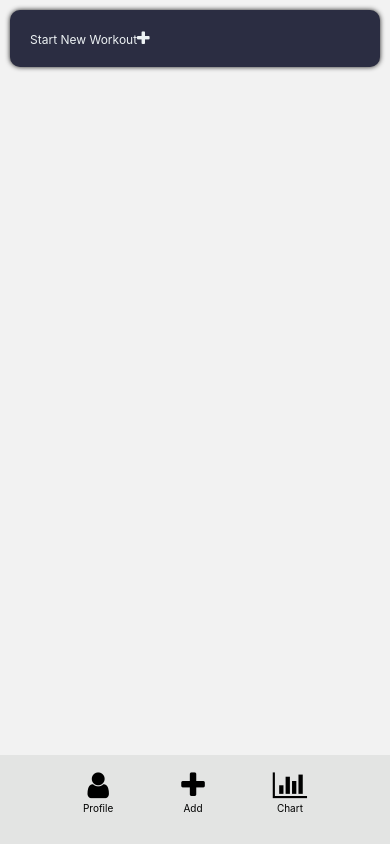
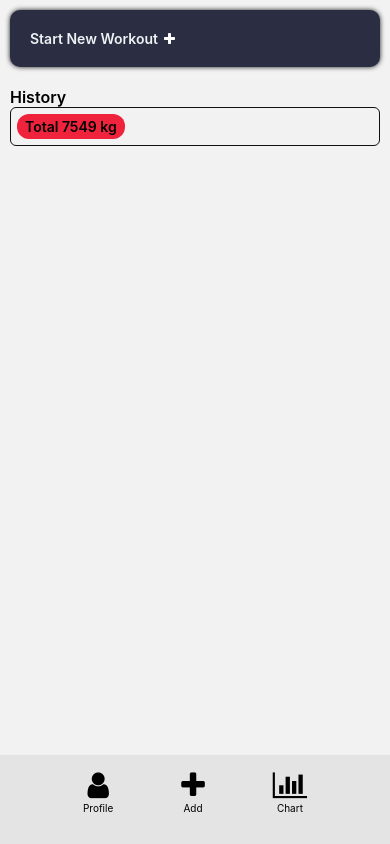
Before and after one commit to pluvio72/UpLifting, a React Native app: screen / in a window 390 px wide. Built offline with nearby package versions, Linux system fonts and the light colour scheme.

Commit message:
added chip component and fixed logger part

```diff
--- a/src/app/App.tsx
+++ b/src/app/App.tsx
@@ -25,7 +25,6 @@ const App: FC = () => {
             <Stack.Screen
               name={Screens.NewWorkout}
               component={NewWorkout}
-              options={{headerShown: false}}
             />
           </Stack.Navigator>
         </SafeAreaView>
--- a/src/components/button/button.styles.ts
+++ b/src/components/button/button.styles.ts
@@ -5,7 +5,12 @@ const styles = StyleSheet.create({
     borderRadius: 12,
     padding: 10,
     textAlign: 'center',
+    flexDirection: 'row',
   },
-  text: {}
+  text: {},
+  icon: {
+    marginLeft: 6,
+    marginTop: 2
+  }
 });
 export default styles;
--- a/src/components/button/button.tsx
+++ b/src/components/button/button.tsx
@@ -1,5 +1,6 @@
 import React from 'react';
 import {Pressable, StyleProp, Text, TextStyle, ViewStyle} from 'react-native';
+import Icon from 'react-native-vector-icons/FontAwesome';
 import {Padding} from '../../types/styles';
 import {Styles, PaddingStylesheet} from '../../util/styles';
 import {Color, getTextColor} from '../../util/styles/colors';
@@ -11,6 +12,9 @@ interface ButtonProps {
   color: Color;
   elevated?: boolean;
   fontSize?: TextStyle['fontSize'];
+  icon?: string;
+  iconColor?: Color;
+  iconSize?: number;
   margin?: TextStyle['margin'];
   onPress?: () => void;
   padding?: Padding;
@@ -23,6 +27,9 @@ const Button: React.FC<React.PropsWithChildren<ButtonProps>> = ({
   children,
   color,
   elevated,
+  icon,
+  iconColor,
+  iconSize,
   fontSize = 12,
   margin,
   onPress,
@@ -38,18 +45,26 @@ const Button: React.FC<React.PropsWithChildren<ButtonProps>> = ({
         elevated && Styles.dropShadow,
         {margin},
         PaddingStylesheet(padding),
-        { borderRadius }
+        {borderRadius},
       ]}>
       <Text
         style={[
           {color: getTextColor(color)},
           styles.text,
           {fontWeight: bold ? '600' : '400'},
-          { fontSize },
-          { textAlign }
+          {fontSize},
+          {textAlign},
         ]}>
         {children}
       </Text>
+      {icon && (
+        <Icon
+          name={icon}
+          size={iconSize}
+          color={iconColor}
+          style={styles.icon}
+        />
+      )}
     </Pressable>
   );
 };
--- /dev/null
+++ b/src/components/chip/chip.tsx
@@ -0,0 +1,32 @@
+import React, {PropsWithChildren} from 'react';
+import {StyleSheet, Text, View} from 'react-native';
+import {Color} from '../../util/styles';
+
+const styles = StyleSheet.create({
+  container: {
+    paddingHorizontal: 8,
+    paddingVertical: 2,
+    borderRadius: 12,
+    height: 25,
+    marginRight: 'auto',
+    display: 'flex',
+    justifyContent: 'center',
+    margin: 6,
+  },
+  text: {
+    fontWeight: '600',
+    fontSize: 14,
+  }
+});
+
+interface Props {
+  color: Color;
+}
+
+const Chip: React.FC<PropsWithChildren<Props>> = ({ children, color }) => (
+  <View style={[{backgroundColor: color}, styles.container]}>
+    <Text style={styles.text}>{children}</Text>
+  </View>
+);
+
+export default Chip;
--- /dev/null
+++ b/src/components/chip/index.ts
@@ -0,0 +1,2 @@
+import Chip from './chip';
+export default Chip;
--- a/src/components/inputs/TextInput/TextInput.tsx
+++ b/src/components/inputs/TextInput/TextInput.tsx
@@ -1,4 +1,4 @@
-import React, {useState} from 'react';
+import React, {useEffect, useState} from 'react';
 import {
   StyleProp,
   TextInput as TextInputComponent,
@@ -24,6 +24,7 @@ export interface TextInputProps {
   style?: StyleProp<TextStyle>;
   textColor?: Color;
   type?: 'string' | 'number';
+  value?: string;
 }
 
 const TextInput: React.FC<TextInputProps> = ({
@@ -42,6 +43,10 @@ const TextInput: React.FC<TextInputProps> = ({
   type = 'string',
 }) => {
   const [value, setValue] = useState(defaultValue);
+
+  useEffect(() => {
+    setValue(defaultValue);
+  }, [defaultValue])
 
   const onChangeValue = (newVal: string) => {
     setValue(newVal);
--- a/src/data/exercises/index.ts
+++ b/src/data/exercises/index.ts
@@ -11,8 +11,8 @@ export type ExerciseSet = {
 };
 
 export type Set = {
-  reps: number;
-  weight: number;
+  reps: number | string;
+  weight: number | string;
   completed: boolean;
 };
 
--- a/src/pages/landing/LandingPage.styles.ts
+++ b/src/pages/landing/LandingPage.styles.ts
@@ -1,8 +1,15 @@
 import { StyleSheet } from "react-native";
+import { colors } from "../../util/styles";
 
 const styles = StyleSheet.create({
   container: {
     padding: 10,
+  },
+  historyWrapper: {
+    borderRadius: 6,
+    borderColor: colors.borderColor,
+    borderWidth: 1.5,
+    display: 'flex',
   }
 });
 
--- a/src/pages/landing/LandingPage.tsx
+++ b/src/pages/landing/LandingPage.tsx
@@ -1,28 +1,47 @@
-import { NavigationProp } from '@react-navigation/native';
-import { NativeStackScreenProps } from '@react-navigation/native-stack';
+import {NavigationProp} from '@react-navigation/native';
+import {NativeStackScreenProps} from '@react-navigation/native-stack';
 import React from 'react';
-import { Text, View } from 'react-native';
-import { ScreenProps } from 'react-native-screens';
+import {Text, View} from 'react-native';
+import {ScreenProps} from 'react-native-screens';
 import Icon from 'react-native-vector-icons/FontAwesome';
 import Button from '../../components/button';
-import { RootStackParamList, Screens } from '../../data/navigation';
+import Chip from '../../components/chip';
+import Spacer from '../../components/spacer';
+import {RootStackParamList, Screens} from '../../data/navigation';
+import {Styles} from '../../util/styles';
 import colors from '../../util/styles/colors';
 import styles from './LandingPage.styles';
 
 type Props = NativeStackScreenProps<RootStackParamList, 'landing'>;
 
-const LandingPage: React.FC<Props> = ({ navigation }) => {
-
-  const ClickStartNewWorkout = () => { navigation.navigate(Screens.NewWorkout) };
+const LandingPage: React.FC<Props> = ({navigation}) => {
+  const ClickStartNewWorkout = () => {
+    navigation.navigate(Screens.NewWorkout);
+  };
 
   return (
     <View style={styles.container}>
-      <Button color={colors.primary} elevated padding={{p: 20}} onPress={ClickStartNewWorkout}>
+      <Button
+        color={colors.primary}
+        elevated
+        bold
+        fontSize={14}
+        icon="plus"
+        iconSize={14}
+        iconColor={colors.white}
+        padding={{p: 20}}
+        onPress={ClickStartNewWorkout}>
         Start New Workout
-        <Icon name='plus' size={16}/>
       </Button>
+      <Spacer size={2} />
+      <View>
+        <Text style={[Styles.textBold, Styles.textMd]}>History</Text>
+        <View style={styles.historyWrapper}>
+          <Chip color={colors.accent}>Total 7549 kg</Chip>
+        </View>
+      </View>
     </View>
-  )
+  );
 };
 
 export default LandingPage;
--- a/src/pages/newWorkout/NewWorkout.tsx
+++ b/src/pages/newWorkout/NewWorkout.tsx
@@ -17,10 +17,12 @@ const NewWorkout = () => {
 
   const toggleExerciseSelect = () => setShowExerciseSelect(!showExerciseSelect);
 
+  // console.log(exercises[0] ? exercises[0]['data'] : 'empt');
+
   const addExercise = (name: Exercise) => {
     setExercises(prev => [
       ...prev,
-      {data: [{weight: 0, reps: 0, completed: false}], name},
+      {data: [{weight: '', reps: '', completed: false}], name},
     ]);
   };
 
@@ -28,11 +30,16 @@ const NewWorkout = () => {
     exerciseIndex: number,
     type: 'reps' | 'weight' | 'completed',
     setIndex: number,
-    newValue: number | boolean,
+    newValue?: string | number,
   ) => {
     setExercises(prev => {
       let newSet = [...prev];
-      newSet[exerciseIndex]['data'][setIndex][type] = _newValue;
+      // if its completed field which is being updated
+      // toggle the value
+      if (type === 'completed')
+        newSet[exerciseIndex]['data'][setIndex]['completed'] =
+          !newSet[exerciseIndex]['data'][setIndex]['completed'];
+      else newSet[exerciseIndex]['data'][setIndex][type] = newValue as number;
       return newSet;
     });
   };
@@ -41,19 +48,44 @@ const NewWorkout = () => {
     setExercises(prev => {
       let newSet = [...prev];
       newSet[exerciseIndex]['data'].push({
-        weight: 0,
-        reps: 0,
+        weight: '',
+        reps: '',
         completed: false,
       });
       return newSet;
+    });
+  };
+
+  const removeSet = (exerciseIndex: number, setIndex: number) => {
+    setExercises(prev => {
+      let selectedExerciseSet = prev[exerciseIndex]['data'];
+      let newSet: ExerciseSet[];
+
+      // if set only has one remove the exercise
+      if (selectedExerciseSet.length === 1) {
+        newSet = [
+          ...prev.slice(0, exerciseIndex),
+          ...prev.slice(exerciseIndex + 1)
+        ]
+      } else {
+        newSet = [...prev];
+        newSet[exerciseIndex]['data'] = [
+          ...selectedExerciseSet.slice(0, setIndex),
+          ...selectedExerciseSet.slice(setIndex + 1)
+        ]
+      }
+
+      return [...newSet];
     })
   }
+
+  const finishWorkout = () => {};
 
   return (
     <KeyboardAvoidingView style={Styles.container}>
       <TextInput onChange={setTitle} defaultValue="New Workout" />
-      <Spacer size={2} />
-      <Button color={colors.primary} onPress={toggleExerciseSelect}>
+      <Spacer size={1} />
+      <Button bold color={colors.primary} onPress={toggleExerciseSelect}>
         Add Exercise
       </Button>
       <View style={styles.exercisesWrapper}>
@@ -65,9 +97,15 @@ const NewWorkout = () => {
               updateSet(index, type, setIndex, newValue)
             }
             data={exercise.data}
+            onRemove={(setIndex) => removeSet(index, setIndex)}
           />
         ))}
       </View>
+      {exercises.length > 0 &&
+        <Button color={colors.green} onPress={finishWorkout}>
+          Finish
+        </Button>
+      }
       <ExerciseSelectModal
         show={showExerciseSelect}
         onHide={toggleExerciseSelect}
--- a/src/util/styles/general.ts
+++ b/src/util/styles/general.ts
@@ -31,6 +31,15 @@ const GeneralStyles = StyleSheet.create({
   },
   container: {
     padding: 10
+  },
+  textBold: {
+    fontWeight: '600'
+  },
+  textMd: {
+    fontSize: 16,
+  },
+  textLg: {
+    fontSize: 20,
   }
 });
 
```
Also changed, not shown: src/components/ExerciseItem/ExerciseItem.tsx (+70 -32 lines).
